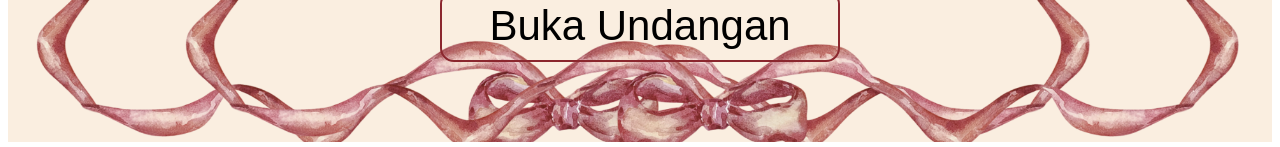
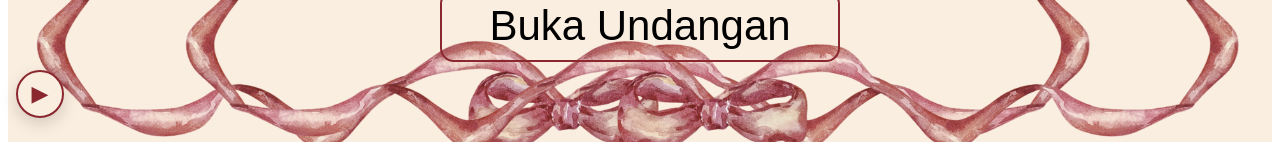
Before and after one commit to rezamiaw/digital-wedding-indearday, a Next.js app: page / in a window 1280 px wide. Shown: the part 666-813 px from the top of the page. Built offline with nearby package versions, Linux system fonts and the light colour scheme.

Commit message:
add some feature

```diff
--- a/src/app/page.tsx
+++ b/src/app/page.tsx
@@ -407,6 +407,10 @@ export default function Home() {
   ]);
   const sliderRef = useRef(null);
   const [showWalletPopup, setShowWalletPopup] = useState(false);
+  const coupleSectionRef = useRef<HTMLElement | null>(null);
+  const [isUnlocked, setIsUnlocked] = useState(false);
+  const audioRef = useRef<HTMLAudioElement | null>(null);
+  const [isPlaying, setIsPlaying] = useState(false);
 
   // Trigger animations only when section becomes active
   useEffect(() => {
@@ -492,61 +496,84 @@ export default function Home() {
           }
         });
       },
-      { threshold: 0.2, rootMargin: "0px 0px -20% 0px" }
+      { threshold: 0.1, rootMargin: "0px 0px -5% 0px" }
     );
 
     sections.forEach((sec) => io.observe(sec));
 
-    // Immediately activate sections already in view on mount (helps mobile small viewports)
-    sections.forEach((sec) => {
-      const rect = sec.getBoundingClientRect();
+    const tryActivateVisible = () => {
       const vh = window.innerHeight || document.documentElement.clientHeight;
-      if (rect.top < vh * 0.8 && rect.bottom > 0) {
-        activate(sec);
+      sections.forEach((sec) => {
+        const rect = sec.getBoundingClientRect();
+        if (rect.top < vh * 0.95 && rect.bottom > 0) {
+          activate(sec);
+        }
+      });
+    };
+
+    // Immediately activate sections already in view on mount (helps small viewports)
+    tryActivateVisible();
+
+    // Fallback: re-check on scroll/resize (passive)
+    window.addEventListener("scroll", tryActivateVisible, { passive: true });
+    window.addEventListener("resize", tryActivateVisible);
+
+    return () => {
+      io.disconnect();
+      window.removeEventListener("scroll", tryActivateVisible);
+      window.removeEventListener("resize", tryActivateVisible);
+    };
+  }, []);
+
+  const handleUnlock = () => {
+    setIsUnlocked(true);
+    // play music on user gesture after unlock
+    try {
+      if (audioRef.current) {
+        audioRef.current
+          .play()
+          .then(() => setIsPlaying(true))
+          .catch(() => {});
+      }
+    } catch {}
+    // smooth scroll to couple section after unlock
+    requestAnimationFrame(() => {
+      const el = coupleSectionRef.current;
+      if (el) {
+        el.scrollIntoView({ behavior: "smooth", block: "start" });
       }
     });
-
-    return () => io.disconnect();
-  }, []);
-
-  // format waktu singkat
-  const fmt = (d: Date) =>
-    new Date(d).toLocaleString("id-ID", {
-      day: "2-digit",
-      month: "short",
-      hour: "2-digit",
-      minute: "2-digit",
-    });
-
-  const maxIndex = Math.max(0, ucapanList.length - 1);
-
-  const goTo = (idx: number) => {
-    const clamped = Math.max(0, Math.min(idx, maxIndex));
-    // setCurrent(clamped); // This line was removed as per the edit hint
-    // scroll ke kartu aktif
-    const wrap = sliderRef.current;
-    if (wrap) {
-      const card = (wrap as HTMLElement).querySelector(
-        `[data-index="${clamped}"]`
-      );
-      if (card) {
-        card.scrollIntoView({
-          behavior: "smooth",
-          inline: "center",
-          block: "nearest",
-        });
+  };
+
+  const togglePlayback = async () => {
+    if (!audioRef.current) return;
+    try {
+      if (isPlaying) {
+        audioRef.current.pause();
+        setIsPlaying(false);
+      } else {
+        await audioRef.current.play();
+        setIsPlaying(true);
       }
-    }
+    } catch {}
   };
 
   return (
     <main
       style={{
         height: "100vh",
-        overflowY: "scroll",
+        overflowY: isUnlocked ? "scroll" : "hidden",
         // scrollSnapType: "y mandatory",
       }}
     >
+      {/* hidden audio element */}
+      <audio
+        ref={audioRef}
+        src="/songs/song.mp3"
+        preload="auto"
+        loop
+        style={{ display: "none" }}
+      />
       {/* Landing Page */}
       <section
         style={{
@@ -659,6 +686,7 @@ export default function Home() {
               marginTop: 20,
               border: "2px solid #8b272e",
             }}
+            onClick={handleUnlock}
           >
             Buka Undangan
           </button>
@@ -668,6 +696,7 @@ export default function Home() {
       {/* Nama Mempelai*/}
       <section
         className="section-couple"
+        ref={coupleSectionRef}
         style={{
           minHeight: "100vh",
           scrollSnapAlign: "start",
@@ -1490,7 +1519,7 @@ export default function Home() {
             }}
           >
             <Image
-              className="gift-image-animate"
+              className="gift-image-animate wallet-cta"
               src="/images/wallet.png"
               alt="e-wallet"
               width={200}
@@ -1564,6 +1593,40 @@ export default function Home() {
           </p>
         </div>
       </footer>
+
+      {/* Floating Music Control */}
+      <div
+        style={{
+          position: "fixed",
+          left: 16,
+          bottom: 16,
+          zIndex: 1000,
+          display: "flex",
+          alignItems: "center",
+          gap: 8,
+        }}
+      >
+        <button
+          onClick={togglePlayback}
+          aria-label={isPlaying ? "Pause music" : "Play music"}
+          style={{
+            width: 48,
+            height: 48,
+            borderRadius: "50%",
+            border: "2px solid #8b272e",
+            background: "#faeee0",
+            color: "#8b272e",
+            cursor: "pointer",
+            display: "flex",
+            alignItems: "center",
+            justifyContent: "center",
+            boxShadow: "0 6px 16px rgba(0,0,0,0.15)",
+            fontSize: 22,
+          }}
+        >
+          {isPlaying ? "⏸" : "▶"}
+        </button>
+      </div>
 
       {/* E-Wallet Popup */}
       {showWalletPopup && (
```
Also changed, not shown: src/app/globals.css (+84 -0 lines), 1 other file (tests, documents, lock files or other folders).
